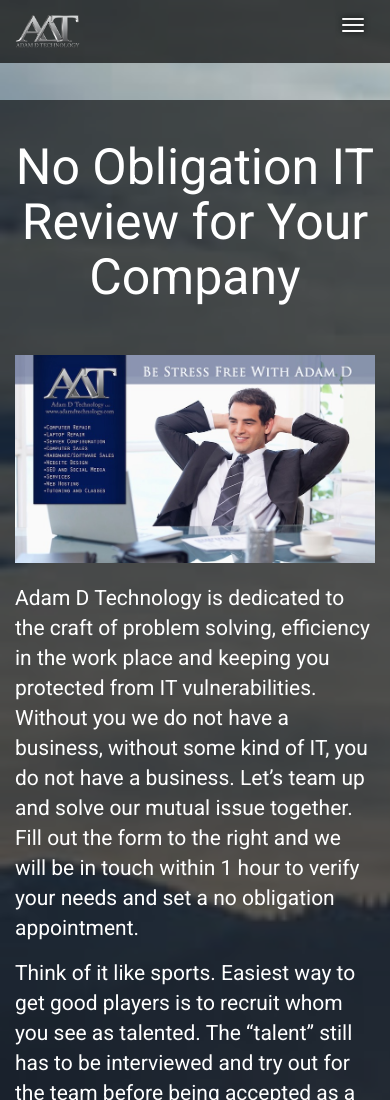
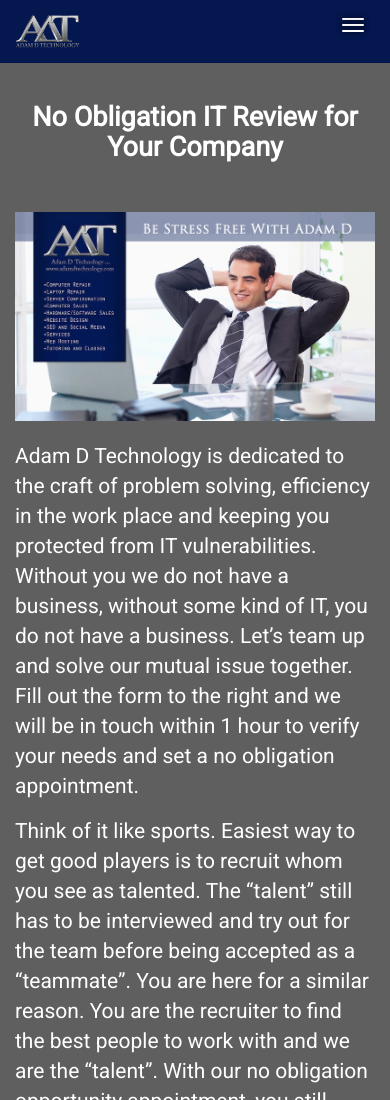
Before and after one commit to johngarcia9110/mit-landing-page, a plain HTML site: page index.html in a window 390 px wide. Shown: the top 1100 px of the page. Drawn offline with Linux system fonts and the light colour scheme.

Commit message:
adjusted mobile styles for header and jumbotron

```diff
--- a/styles/style.sass
+++ b/styles/style.sass
@@ -63,16 +63,22 @@ body
 
 @media only screen and (max-width : 420px)
   .jumbotron
+    background-image: none
+    padding-top: 63px
     .mobile-heading
       text-align: center
     .phone-image
       max-width: 500px
+    .page-title
+      font-size: 27px
+      padding: 10px 0 40px 0
+      font-weight: bold
   .navbar-header
-    background: rgba(0, 0, 0, 0.67)
+    background: rgb(4, 23, 79)
     .logo
       max-width: 65px
   #navbar
-    background: rgba(0, 0, 0, 0.67)
+    background: rgb(4, 23, 79)
     li
       a
         color: white
```
Also changed, not shown: styles/style.css, styles/style.min.css.
